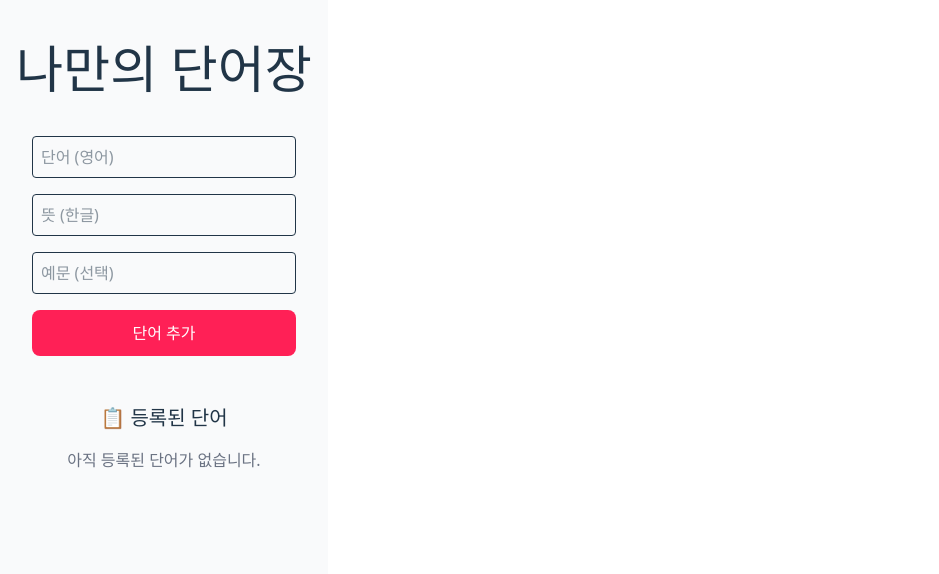
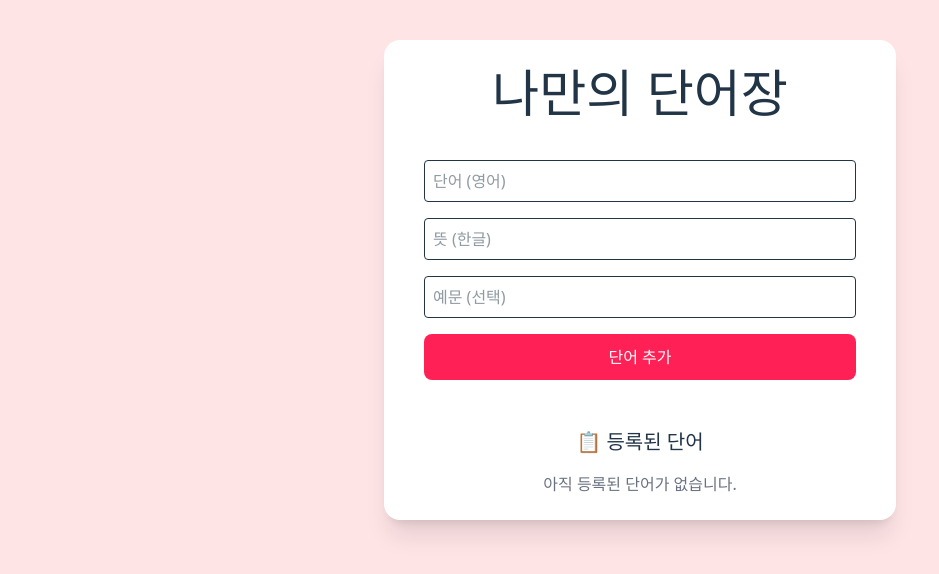
Before and after one commit to mandlake/vocab-app, a React (Vite) app: page / in a window 1280 px wide. Shown: the top 574 px of the page, without its empty margins (0-939 px from the left). Built offline with nearby package versions, Linux system fonts and the light colour scheme.

Commit message:
style : 전체 배경 장미색 및 메인 콘텐츠 카드화

```diff
--- a/src/App.tsx
+++ b/src/App.tsx
@@ -5,7 +5,6 @@ import type { Word } from "./types/word";
 const App = () => {
   const [words, setWords] = useState<Word[]>([]);
 
-  // 저장된 단어 불러오기
   useEffect(() => {
     const saved = localStorage.getItem("vocab_words");
     if (saved) {
@@ -13,14 +12,12 @@ const App = () => {
     }
   }, []);
 
-  // 단어 추가
   const handleAddWord = (word: Word) => {
     const updated = [...words, word];
     setWords(updated);
     localStorage.setItem("vocab_words", JSON.stringify(updated));
   };
 
-  // 단어 삭제
   const handleDeleteWord = (id: string) => {
     const updated = words.filter((w) => w.id !== id);
     setWords(updated);
@@ -28,14 +25,13 @@ const App = () => {
   };
 
   return (
-    <>
-      <div className="min-h-screen bg-gray-50 flex flex-col items-center px-4 py-10">
-        <div className="w-full max-w-md">
+    <div className="min-h-screen bg-rose-100 flex justify-center items-start py-10 px-4">
+      <main className="w-full max-w-lg bg-white rounded-2xl shadow-xl p-6">
         <h1 className="text-3xl font-bold text-center mb-6">나만의 단어장</h1>
 
         <WordForm onAddWord={handleAddWord} />
 
-          <div className="mt-8">
+        <section className="mt-8">
           <h2 className="text-xl font-semibold mb-4 text-center">
             📋 등록된 단어
           </h2>
@@ -49,8 +45,7 @@ const App = () => {
               {words.map((word) => (
                 <li
                   key={word.id}
-                    className="bg-white rounded-xl shadow-md p-4 relative border-l-4 border-rose-300">
-                    {/* 삭제 버튼 */}
+                  className="bg-white rounded-xl shadow-md p-4 relative border-l-4 border-rose-400">
                   <button
                     onClick={() => handleDeleteWord(word.id)}
                     className="absolute top-2 right-2 text-red-400 hover:text-red-600 text-sm">
@@ -70,10 +65,9 @@ const App = () => {
               ))}
             </ul>
           )}
+        </section>
+      </main>
     </div>
-        </div>
-      </div>
-    </>
   );
 };
 
--- a/src/index.css
+++ b/src/index.css
@@ -24,14 +24,6 @@ a:hover {
   color: #535bf2;
 }
 
-body {
-  margin: 0;
-  display: flex;
-  place-items: center;
-  min-width: 320px;
-  min-height: 100vh;
-}
-
 h1 {
   font-size: 3.2em;
   line-height: 1.1;
```
Lines whose indentation alone changed are shown as unchanged.
